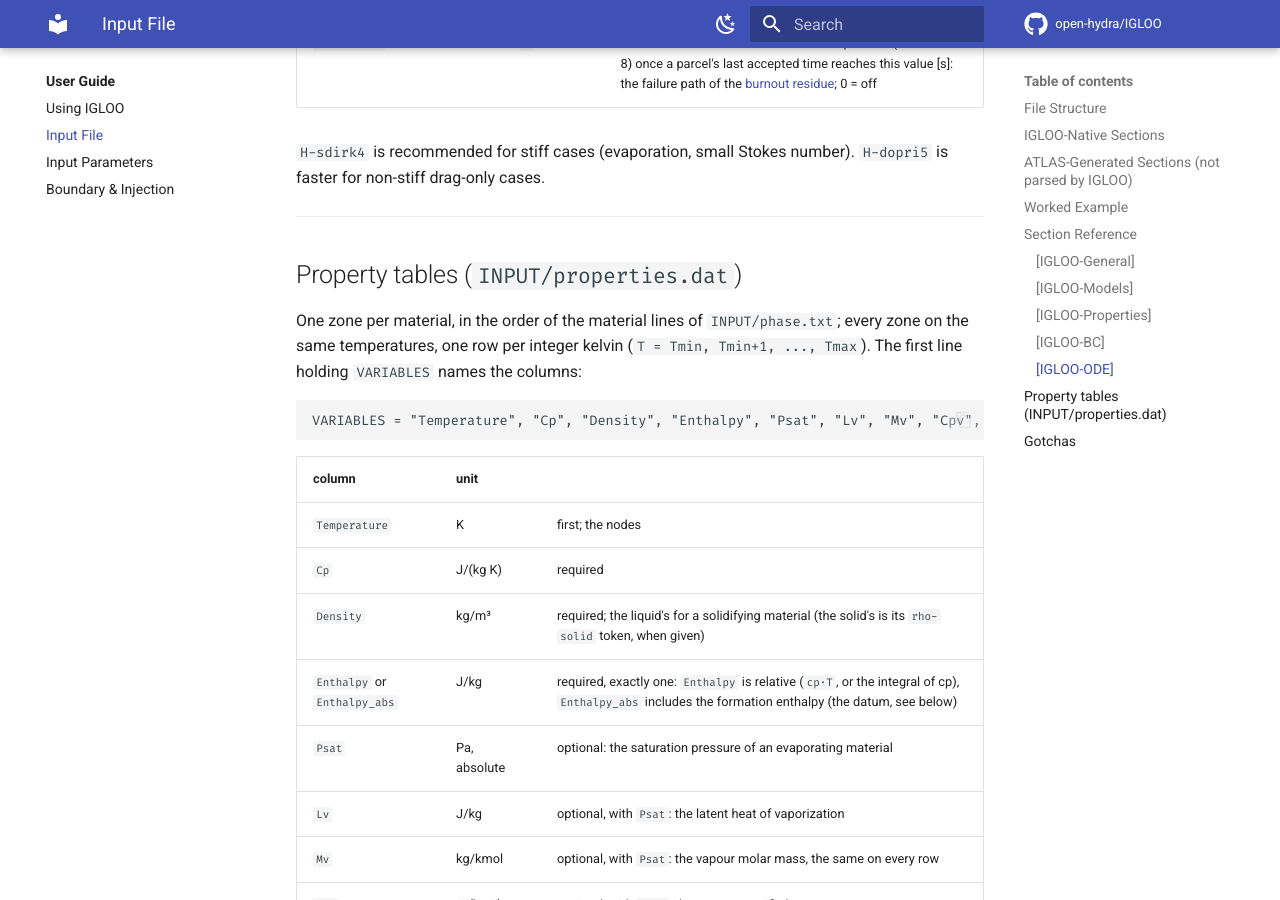
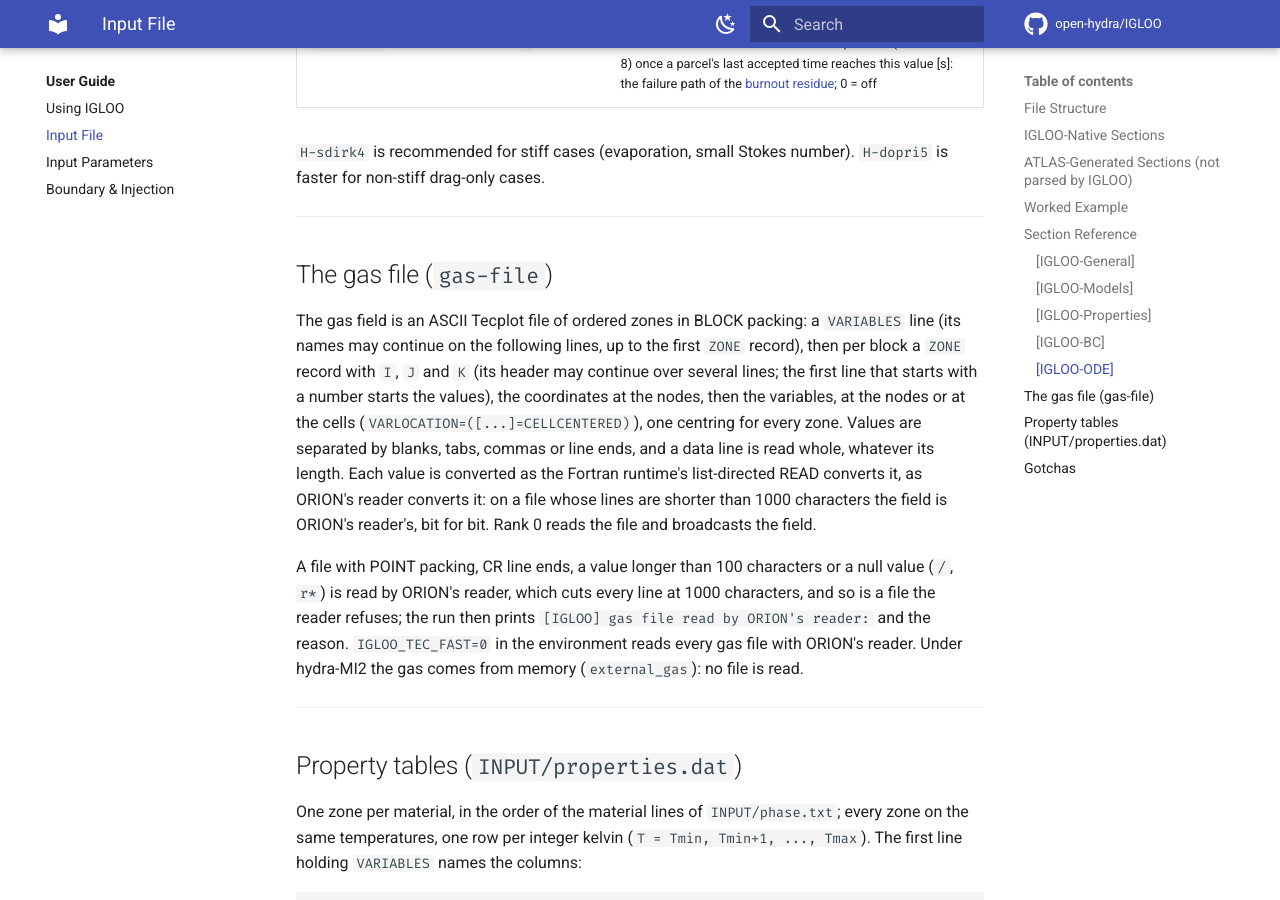
Before and after one commit to open-hydra/IGLOO, an MkDocs documentation site: the page built from docs/user/input.md, in a window 1280 px wide and 900 px high, scrolled down 8752 px. Built offline with MkDocs 1.6.1 and Material for MkDocs 9.7.7, drawn with Linux system fonts in a browser that asks for light colours; comment, search, counter and statistics services are not loaded.

Commit message:
feat(io): read the gas file in one pass
read_TECsolfile reads an ASCII gas file (.dat, .tec: ORION's own
dispatch) through a one-pass reader, IGLOO_Mod_TecASCII's
tec_read_ascii_fast, and falls back to ORION's
tec_read_structured_multiblock when the reader declines the file; the
run then prints "[IGLOO] gas file read by ORION's reader:" and the
reason. IGLOO_TEC_FAST=0 in the environment keeps ORION's reader for
every file.

The reader streams the file through a sliding buffer (256 MiB by
default; a line cut by the buffer's end is carried into the next fill),
parses the VARIABLES list and the zone headers with copies of ORION's
header routines and checks (the same text, so the same semantics), and
fills mesh and vars in ORION's loop order. Every value is converted by
the runtime's list-directed READ, as ORION converts it: one READ per run
of plain number tokens (their separators made blanks in place), any
other token alone, from a blank-padded character(100), as ORION reads
it. The reader does no floating-point arithmetic of its own, so the
module needs no floating-point flag. It declines POINT packing, a CR
byte, a token longer than 100 characters, a token the runtime refuses
or reads as a null value (/, r*) and a zone short of values; the
caller's object is untouched until the read succeeds. A data line of
1000 characters or more is read whole (ORION's reader cuts it there).

test_tec_read (unit; infrastructure, io) compares the reader with
ORION's reader linked in the same executable, bit for bit, on every
tracked .tec input under tests/ (67 files) and on 20 synthetic files,
each at four buffer sizes: 348 reads. RED on a refill that drops the
carried bytes (200), on the comma not taken as a separator (4) and on
every token batched into the list-directed READ (15).

Docs: the gas file's section of the input reference, the read in the
known limits of the parallelization page, FORT_BUFFERED in the run
recipes, the verification matrix, the test layout lists and the counts
(serial 321, an MPI build 349).

Co-Authored-By: Claude Opus 5.5 (1M context) <noreply@anthropic.com>
Claude-Session: https://claude.ai/code/session_019zi1qiuw7HF2aRfC8FR4xx

```diff
--- a/docs/user/input.md
+++ b/docs/user/input.md
@@ -239,6 +239,24 @@ Selects and tunes the ODE integrator.
 
 ---
 
+## The gas file (`gas-file`)
+
+The gas field is an ASCII Tecplot file of ordered zones in BLOCK packing: a `VARIABLES` line (its names may continue
+on the following lines, up to the first `ZONE` record), then per block a `ZONE` record with `I`, `J` and `K` (its
+header may continue over several lines; the first line that starts with a number starts the values), the coordinates
+at the nodes, then the variables, at the nodes or at the cells (`VARLOCATION=([...]=CELLCENTERED)`), one centring for
+every zone. Values are separated by blanks, tabs, commas or line ends, and a data line is read whole, whatever its
+length. Each value is converted as the Fortran runtime's list-directed READ converts it, as ORION's reader converts
+it: on a file whose lines are shorter than 1000 characters the field is ORION's reader's, bit for bit. Rank 0 reads
+the file and broadcasts the field.
+
+A file with POINT packing, CR line ends, a value longer than 100 characters or a null value (`/`, `r*`) is read by
+ORION's reader, which cuts every line at 1000 characters, and so is a file the reader refuses; the run then prints
+`[IGLOO] gas file read by ORION's reader:` and the reason. `IGLOO_TEC_FAST=0` in the environment reads every gas file
+with ORION's reader. Under hydra-MI2 the gas comes from memory (`external_gas`): no file is read.
+
+---
+
 ## Property tables (`INPUT/properties.dat`)
 
 One zone per material, in the order of the material lines of `INPUT/phase.txt`; every zone on
```
Also changed, not shown: docs/development/parallelization.md (+6 -5 lines), docs/development/testing.md (+2 -2 lines), docs/user/using.md (+2 -0 lines), docs/vv/index.md (+3 -0 lines), 7 other files.
